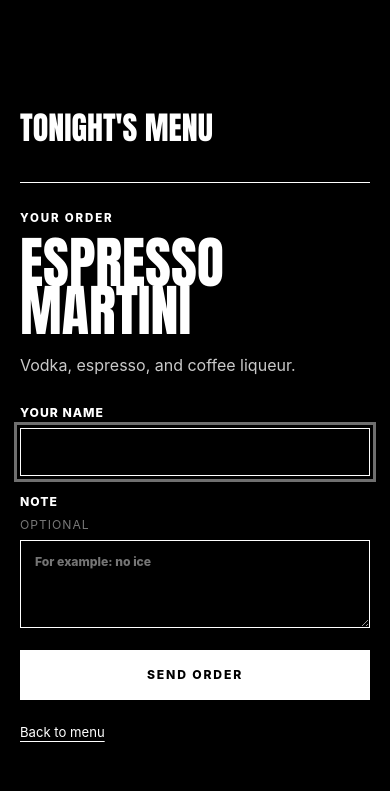
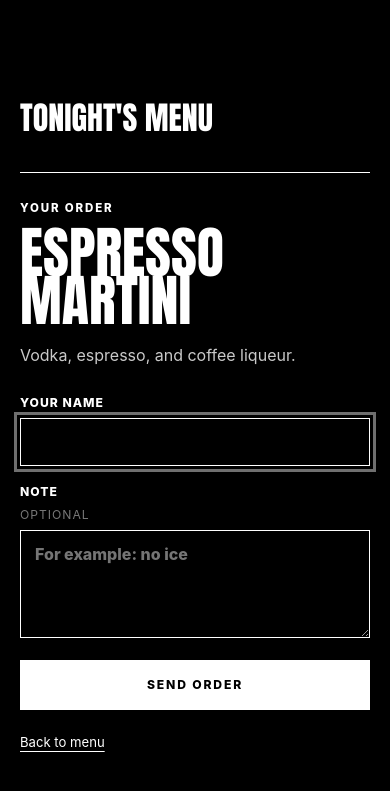
Before and after one commit to NoahCLR/party_menu, a Flask app: page /order/item/1 in a window 390 px wide. Shown: the top 791 px of the page. Run offline with Flask 3, Linux system fonts and the light colour scheme; data comes from the database, SQL or seed files in the repository; some libraries are stand-ins or nearby versions.

Commit message:
Prevent iOS zoom on all form fields
Keep every text-capable input, textarea, and select at a 16px minimum on narrow or touch-based devices, including portrait and landscape mobile layouts.

```diff
--- a/static/styles.css
+++ b/static/styles.css
@@ -1391,6 +1391,14 @@ code {
   }
 }
 
+@media (max-width: 760px), (hover: none) and (pointer: coarse) {
+  body input:not([type="hidden"]):not([type="radio"]):not([type="checkbox"]):not([type="file"]):not([type="button"]):not([type="submit"]),
+  body select,
+  body textarea {
+    font-size: 16px;
+  }
+}
+
 @media (max-width: 760px) {
   .menu-search-inner {
     grid-template-columns: 1fr;
@@ -1402,10 +1410,6 @@ code {
     margin: 2px 0 0;
     font-size: 0.68rem;
     white-space: normal;
-  }
-
-  .menu-search-control input {
-    font-size: 16px;
   }
 
   :root {
```
Also changed, not shown: tests/test_app.py (+7 -0 lines).
